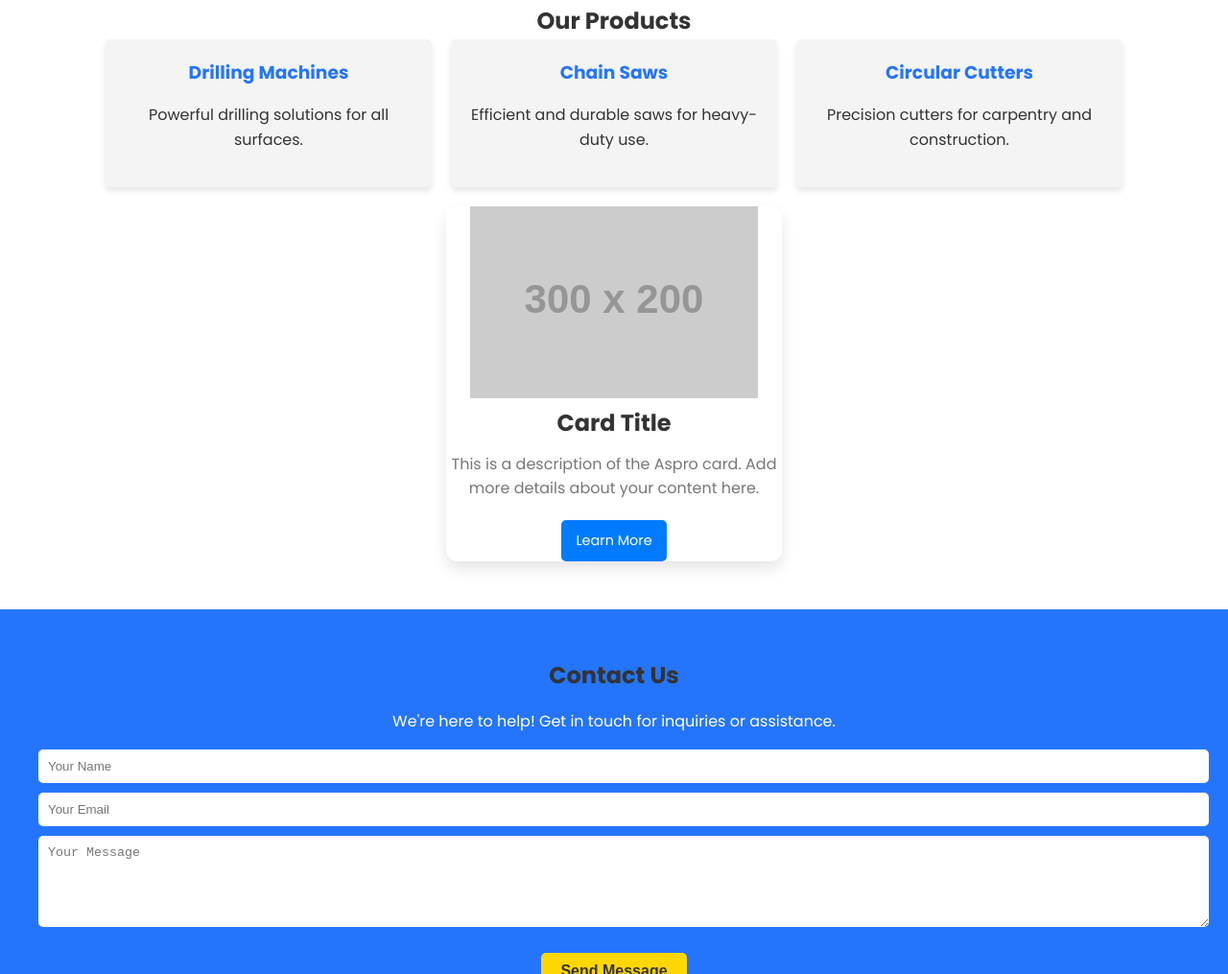
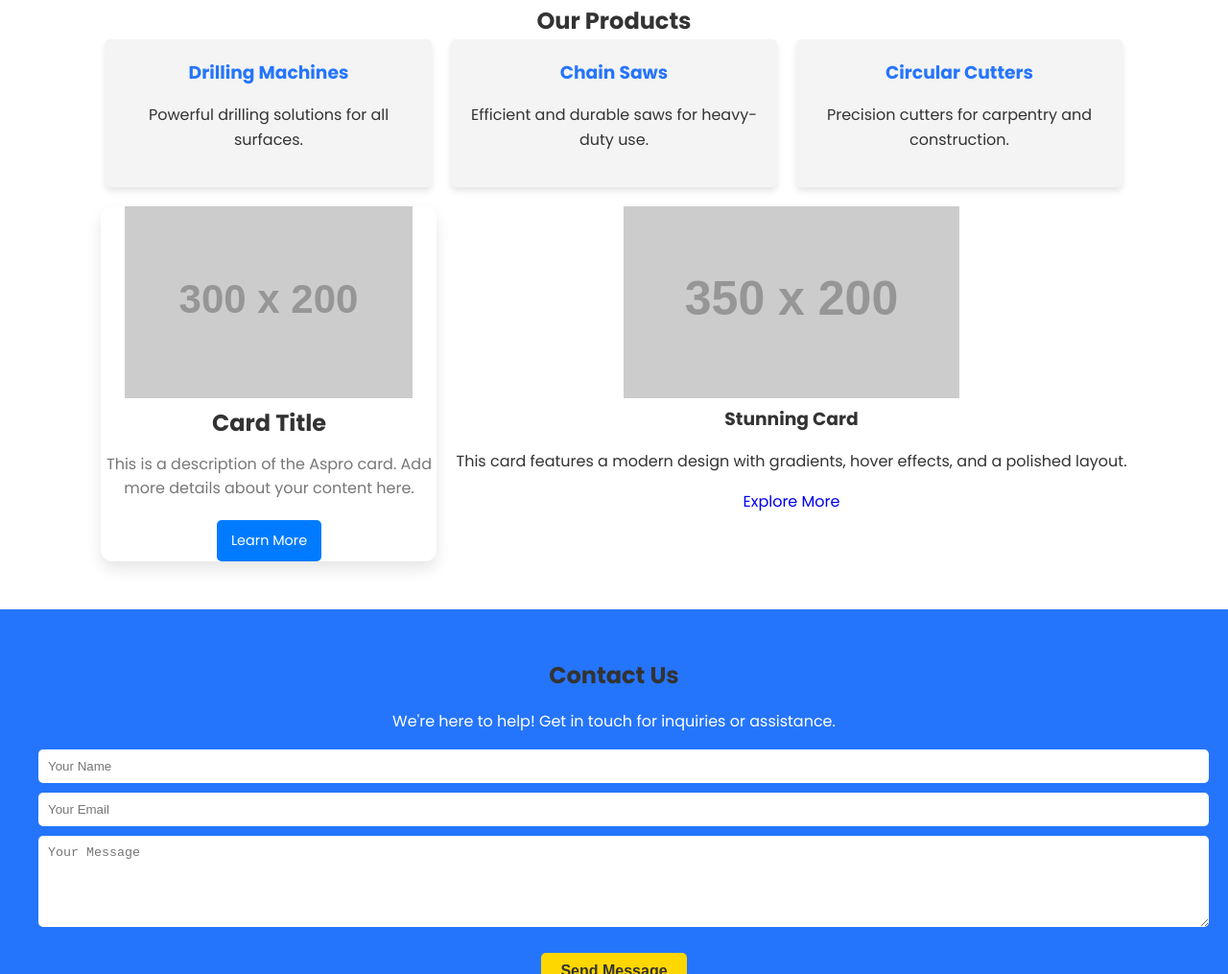
Before and after one commit to Anavaypro/ShreeRamTools, a plain HTML site: page index.html in a window 1280 px wide. Shown: the part 1360-2375 px from the top of the page at 96% size. Drawn offline with Linux system fonts and the light colour scheme; placeholder pictures from the web are drawn by us.

Commit message:
Update index.html

```diff
--- a/index.html
+++ b/index.html
@@ -93,6 +93,20 @@
     <a href="#" class="cd-button">Learn More</a>
   </div>
                 </div>
+                <div class="card-container">
+  <div class="card">
+    <div class="card-header">
+      <img src="https://via.placeholder.com/350x200" alt="Card Image" class="card-image">
+    </div>
+    <div class="card-body">
+      <h3 class="card-title">Stunning Card</h3>
+      <p class="card-description">
+        This card features a modern design with gradients, hover effects, and a polished layout.
+      </p>
+      <a href="#" class="card-button">Explore More</a>
+    </div>
+  </div>
+                </div>
             </div>
         </div>
     </section>
```
